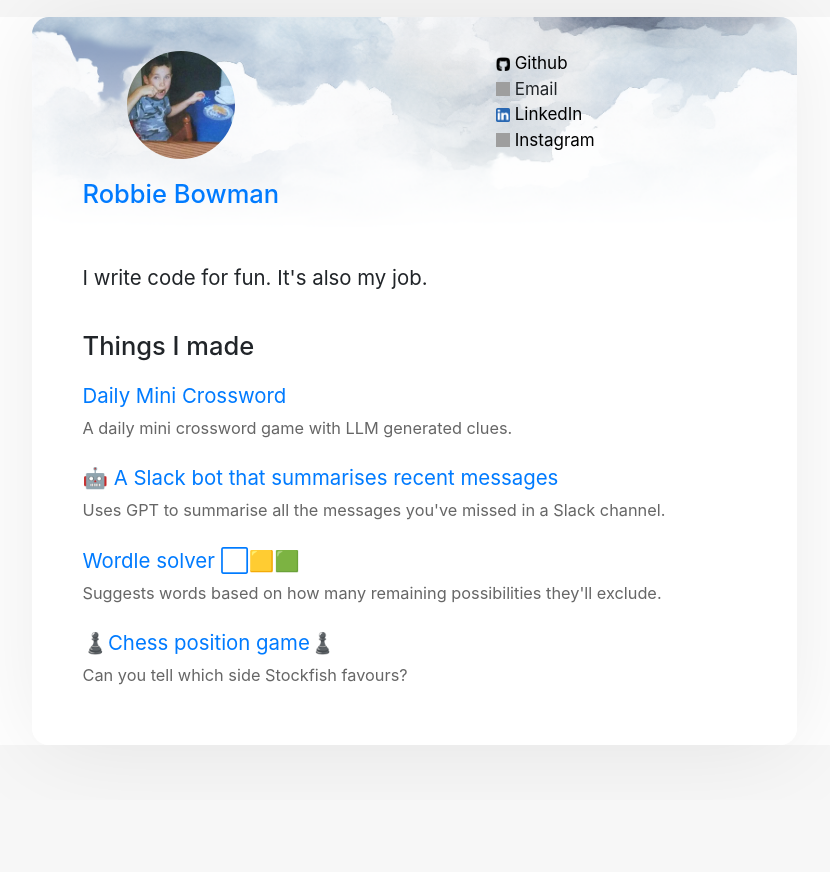
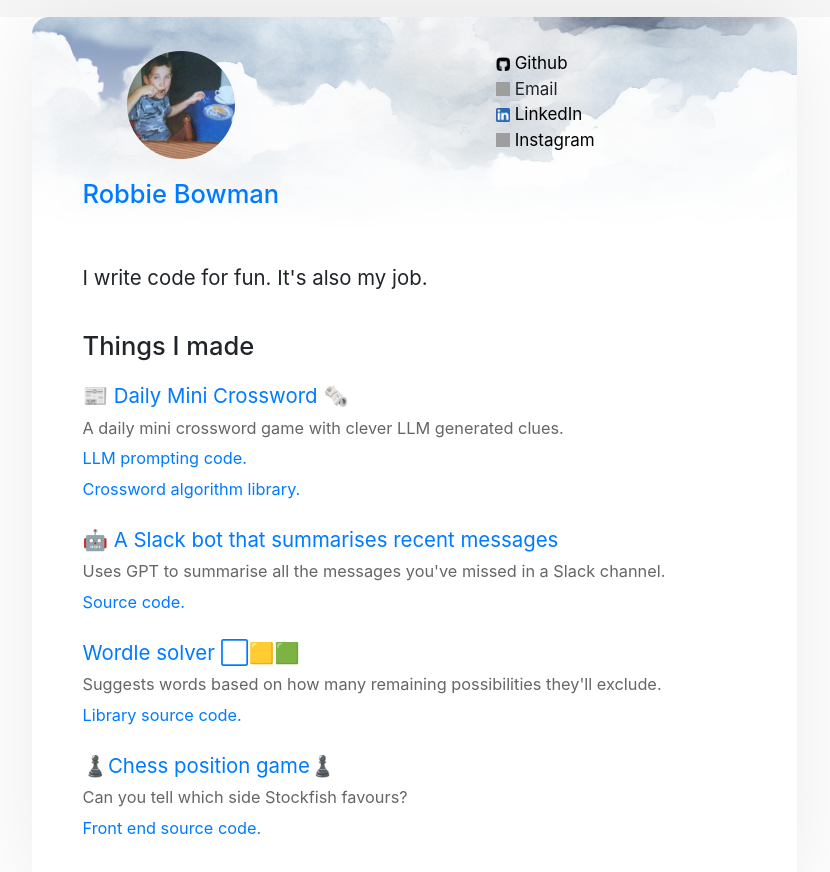
Before and after one commit to robbiebowman/nextjs-blog, a Next.js app: page / in a window 1280 px wide. Shown: the top 872 px of the page, without its empty margins (226-1056 px from the left). Before the commit the page ends 800 px from the top, so only its background shows below. Built offline with nearby package versions, Linux system fonts and the light colour scheme; grey boxes are pictures that could not be loaded.

Commit message:
Send date params to api

```diff
--- a/pages/api/mini-crossword.js
+++ b/pages/api/mini-crossword.js
@@ -1,4 +1,5 @@
 export default async function handler(req, res) {
-  const response = await fetch(`${process.env.PERSONAL_API_URL}/mini-crossword`).then(res => res.json())
+  const { date } = req.query
+  const response = await fetch(`${process.env.PERSONAL_API_URL}/mini-crossword?date=${date}`).then(res => res.json())
   res.status(200).json(response)
 }
--- a/pages/index.js
+++ b/pages/index.js
@@ -27,11 +27,15 @@ export default function Home({ allPostsData }) {
           <ul className={utilStyles.list}>
             <li className={utilStyles.listItem}>
               <Link href={`/mini-crossword`}>
-                Daily Mini Crossword
+                📰 Daily Mini Crossword 🗞️
               </Link>
               <br />
               <small className={utilStyles.lightText}>
-                A daily mini crossword game with LLM generated clues.
+                A daily mini crossword game with clever LLM generated clues.
+                <br/>
+                <Link href="https://github.com/robbiebowman/personal-api/blob/master/src/main/kotlin/com/robbiebowman/personalapi/MiniCrosswordController.kt">LLM prompting code.</Link>
+                <br/>
+                <Link href="https://github.com/robbiebowman/mini-crossword-maker">Crossword algorithm library.</Link>
               </small>
             </li>
             <li className={utilStyles.listItem}>
@@ -41,6 +45,8 @@ export default function Home({ allPostsData }) {
               <br />
               <small className={utilStyles.lightText}>
                 Uses GPT to summarise all the messages you've missed in a Slack channel.
+                <br/>
+                <Link href="https://github.com/robbiebowman/personal-api/blob/master/src/main/kotlin/com/robbiebowman/personalapi/service/SlackSummaryService.kt">Source code.</Link>
               </small>
             </li>
             <li className={utilStyles.listItem}>
@@ -50,6 +56,8 @@ export default function Home({ allPostsData }) {
               <br />
               <small className={utilStyles.lightText}>
                 Suggests words based on how many remaining possibilities they'll exclude.
+                <br/>
+                <Link href="https://github.com/robbiebowman/WordleSolver">Library source code.</Link>
               </small>
             </li>
             <li className={utilStyles.listItem}>
@@ -59,7 +67,9 @@ export default function Home({ allPostsData }) {
               <br />
               <small className={utilStyles.lightText}>
                 Can you tell which side Stockfish favours?
-              </small>
+                <br/>
+                <Link href="https://github.com/robbiebowman/nextjs-blog/tree/main/components/chess">Front end source code.</Link>
+                </small>
             </li>
           </ul>
         </section>
```
Also changed, not shown: components/mini-crossword/mini-crossword-game.js (+17 -2 lines).
